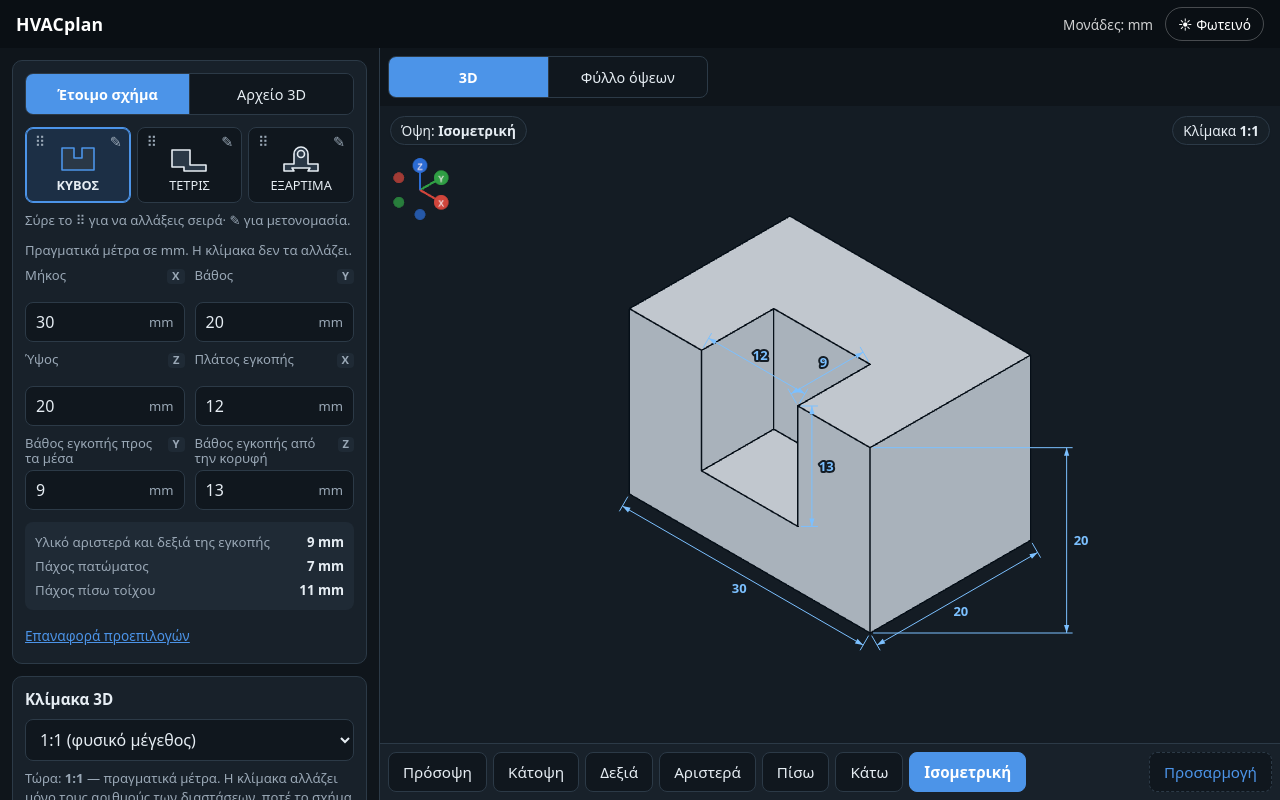
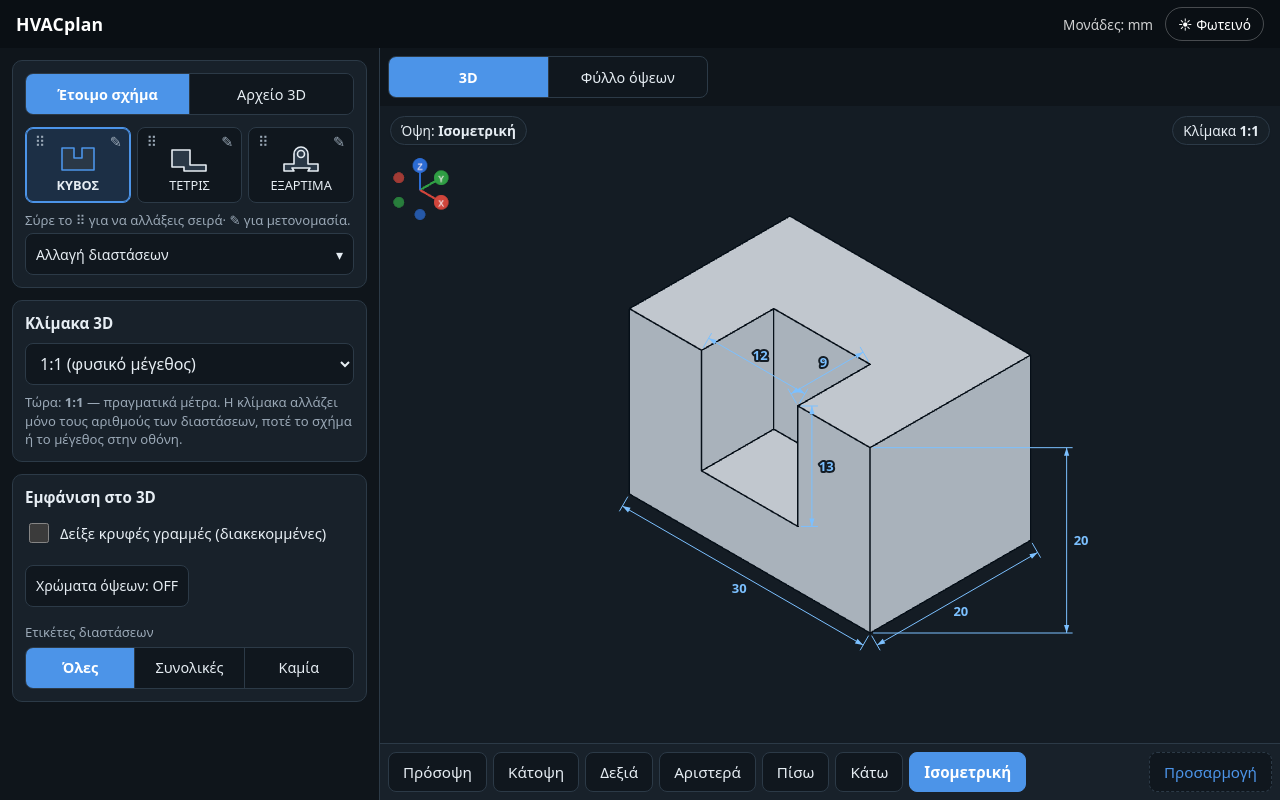
Before and after one commit to Manolis08/HVACplan, a React (Vite) app: page / in a window 1280 px wide. Built offline with nearby package versions, Linux system fonts and the light colour scheme.

Commit message:
Πάντα 1η γωνία, κρυφά πεδία διαστάσεων, διόρθωση κύλισης

```diff
--- a/src/App.tsx
+++ b/src/App.tsx
@@ -12,7 +12,7 @@ import type { Part, Toggles } from './model/types';
 import { FilePanel, FilePicker, type FileOptions, type LoadedFile } from './ui/FilePanel';
 import { ParamForm } from './ui/ParamForm';
 import { PwaBanner } from './ui/PwaBanner';
-import { ProjectionSymbol, type ProjectionAngle } from './ui/ProjectionSymbol';
+import type { ProjectionAngle } from './ui/ProjectionSymbol';
 import { ScaleSelector } from './ui/ScaleSelector';
 import { TemplatePicker } from './ui/TemplatePicker';
 import { SheetView } from './ui/SheetView';
@@ -44,7 +44,8 @@ export default function App() {
   // 3D: 1:1 μέχρι να την αλλάξει ο χρήστης. Φύλλο: προτεινόμενη μέχρι να την αλλάξει ο χρήστης.
   const [viewerScales, setViewerScales] = useState<Record<string, Scale>>(saved.viewerScales ?? {});
   const [sheetScales, setSheetScales] = useState<Record<string, ShapeScale>>(saved.sheetScales ?? {});
-  const [projection, setProjection] = useState<ProjectionAngle>(saved.projection ?? 'first');
+  // Γωνία προβολής: πάντα 1η (Ευρωπαϊκή, ISO E).
+  const projection: ProjectionAngle = 'first';
   const [dimsMode, setDimsMode] = useState<DimsMode>(saved.dimsMode ?? 'all');
   // Σειρά και ονόματα των έτοιμων σχημάτων, όπως τα όρισε ο χρήστης (αποθηκεύονται στη συσκευή).
   const [templateOrder, setTemplateOrder] = useState<string[]>(saved.templateOrder ?? []);
@@ -62,6 +63,8 @@ export default function App() {
   // Κρυφές γραμμές στο 3D: σβηστές σε κάθε άνοιγμα της εφαρμογής.
   const [showHidden, setShowHidden] = useState(false);
   const [colorMode, setColorMode] = useState(false);
+  // Πεδία μέτρων του έτοιμου σχήματος: κρυμμένα μέχρι να τα ζητήσει ο χρήστης.
+  const [paramsOpen, setParamsOpen] = useState(false);
 
   // Λειτουργία «Αρχείο 3D». Το αρχείο μένει μόνο στη μνήμη της σελίδας.
   const [mode, setMode] = useState<'template' | 'file'>('template');
@@ -196,7 +199,7 @@ export default function App() {
 
   useEffect(() => {
     saveState({ templateId, inputs, toggles, viewerScales, sheetScales, projection, dimsMode, templateOrder, templateNames });
-  }, [templateId, inputs, toggles, viewerScales, sheetScales, projection, dimsMode, templateOrder, templateNames]);
+  }, [templateId, inputs, toggles, viewerScales, sheetScales, dimsMode, templateOrder, templateNames]);
 
   // Βοήθεια για αυτόματους ελέγχους στον browser (μόνο σε ανάπτυξη).
   useEffect(() => {
@@ -332,6 +335,8 @@ export default function App() {
                 <p className="hint">Σύρε το ⠿ για να αλλάξεις σειρά· ✎ για μετονομασία.</p>
                 <ParamForm
                   key={template.id}
+                  open={paramsOpen}
+                  onOpenChange={setParamsOpen}
                   template={template}
                   inputs={inputs[template.id]}
                   toggles={toggles[template.id]}
@@ -397,30 +402,6 @@ export default function App() {
               ))}
             </div>
           </section>
-
-          <section className="card">
-            <h2>Γωνία προβολής</h2>
-            <div className="projection-options" role="radiogroup" aria-label="Γωνία προβολής">
-              {(['first', 'third'] as const).map((a) => (
-                <button
-                  key={a}
-                  type="button"
-                  role="radio"
-                  aria-checked={projection === a}
-                  aria-label={a === 'first' ? '1η γωνία προβολής (Ευρωπαϊκή, ISO E)' : '3η γωνία προβολής (Αμερικανική, ISO A)'}
-                  className="projection-option"
-                  onClick={() => setProjection(a)}
-                >
-                  <ProjectionSymbol angle={a} />
-                  <span>
-                    <strong>{a === 'first' ? '1η γωνία' : '3η γωνία'}</strong>
-                    <small>{a === 'first' ? 'Ευρωπαϊκή · ISO E' : 'Αμερικανική · ISO A'}</small>
-                  </span>
-                </button>
-              ))}
-            </div>
-            <p className="hint">Καθορίζει τη θέση των όψεων στο φύλλο σχεδίου (Φάση 2).</p>
-          </section>
         </aside>
       </main>
 
--- a/src/styles.css
+++ b/src/styles.css
@@ -101,6 +101,8 @@ select {
 
 .sr-only {
   position: absolute;
+  top: 0;
+  left: 0;
   width: 1px;
   height: 1px;
   overflow: hidden;
@@ -149,6 +151,9 @@ select {
 
 .side-pane {
   order: 0;
+  /* relative: στοιχεία με position:absolute μέσα της (π.χ. .sr-only) μένουν μέσα στην κύλισή της
+     και δεν μεγαλώνουν τη σελίδα. */
+  position: relative;
   overflow-y: auto;
   padding: 12px 12px calc(16px + env(safe-area-inset-bottom));
   border-right: 1px solid var(--border);
@@ -1315,3 +1320,43 @@ body,
   color: #fff;
   font-weight: 600;
 }
+
+/* ---------- Πεδία μέτρων που ανοιγοκλείνουν ---------- */
+.params-toggle {
+  display: flex;
+  align-items: center;
+  justify-content: space-between;
+  width: 100%;
+  margin-top: 4px;
+}
+
+.params-toggle .chevron {
+  transition: transform var(--dur) var(--ease-out);
+}
+
+.params-toggle.open .chevron {
+  transform: rotate(180deg);
+}
+
+.collapsible {
+  display: grid;
+  grid-template-rows: 0fr;
+  opacity: 0;
+  transition:
+    grid-template-rows var(--dur) var(--ease-out),
+    opacity var(--dur) ease;
+}
+
+.collapsible.open {
+  grid-template-rows: 1fr;
+  opacity: 1;
+}
+
+.collapsible-inner {
+  min-height: 0;
+  overflow: hidden;
+}
+
+.collapsible.open .collapsible-inner {
+  padding-top: 10px;
+}
--- a/src/ui/ParamForm.tsx
+++ b/src/ui/ParamForm.tsx
@@ -10,14 +10,30 @@ interface Props {
   onInput: (key: string, value: string) => void;
   onToggle: (key: string, value: boolean) => void;
   onReset: () => void;
+  /** Τα πεδία μέτρων είναι κρυμμένα μέχρι να πατηθεί το κουμπί (πιάνουν πολύ χώρο). */
+  open: boolean;
+  onOpenChange: (open: boolean) => void;
 }
 
-export function ParamForm({ template, inputs, toggles, evaluation, onInput, onToggle, onReset }: Props) {
+export function ParamForm({ template, inputs, toggles, evaluation, onInput, onToggle, onReset, open, onOpenChange }: Props) {
   const { fieldErrors, issues, locked, values, part } = evaluation;
   const issueFields = new Set(issues.flatMap((i) => i.fields));
 
   return (
     <div className="param-form">
+      <button
+        type="button"
+        className={`secondary-button params-toggle${open ? ' open' : ''}`}
+        aria-expanded={open}
+        aria-controls={`params-${template.id}`}
+        onClick={() => onOpenChange(!open)}
+      >
+        <span>{open ? 'Απόκρυψη διαστάσεων' : 'Αλλαγή διαστάσεων'}</span>
+        <span className="chevron" aria-hidden="true">▾</span>
+      </button>
+
+      <div id={`params-${template.id}`} className={`collapsible${open ? ' open' : ''}`} inert={!open}>
+        <div className="collapsible-inner">
           <p className="form-note">Πραγματικά μέτρα σε mm. Η κλίμακα δεν τα αλλάζει.</p>
 
           {template.toggles?.map((tg) => (
@@ -78,14 +94,6 @@ export function ParamForm({ template, inputs, toggles, evaluation, onInput, onTo
             })}
           </div>
 
-      {issues.length > 0 && (
-        <div className="issues" role="alert">
-          {issues.map((i, n) => (
-            <p key={n}>{i.message}</p>
-          ))}
-        </div>
-      )}
-
           {part && part.info.length > 0 && (
             <dl className="info">
               {part.info.map((i) => (
@@ -104,5 +112,16 @@ export function ParamForm({ template, inputs, toggles, evaluation, onInput, onTo
             Επαναφορά προεπιλογών
           </button>
         </div>
+      </div>
+
+      {/* Τα σφάλματα φαίνονται πάντα, ακόμα κι όταν τα πεδία είναι κρυμμένα. */}
+      {issues.length > 0 && (
+        <div className="issues" role="alert">
+          {issues.map((i, n) => (
+            <p key={n}>{i.message}</p>
+          ))}
+        </div>
+      )}
+    </div>
   );
 }
```
Lines whose indentation alone changed are shown as unchanged.
